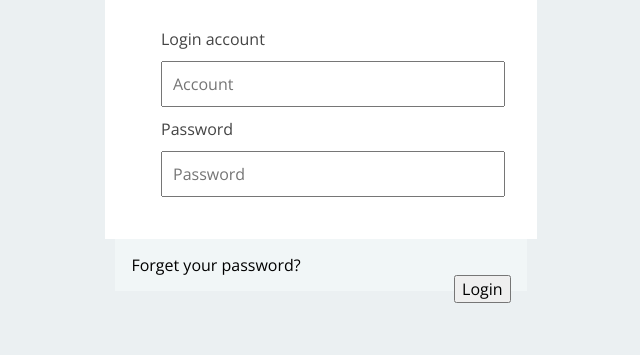
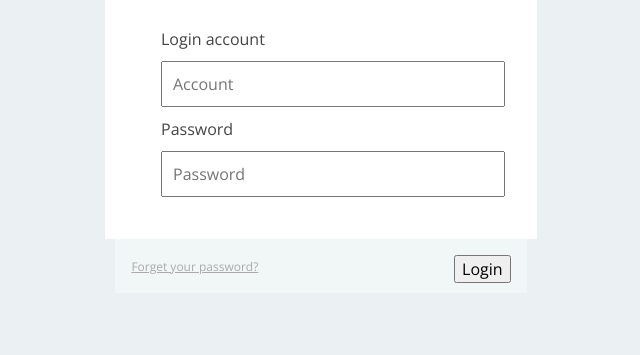
Before and after one commit to AndyUT101/myproject, a Django app: page /user/ in a window 1280 px wide. Shown: the part 115-470 px from the top of the page, without its empty margins (319-959 px from the left). Run offline with Django 3.2, Linux system fonts and the light colour scheme; some libraries are stand-ins or nearby versions.

Commit message:
design update

```diff
--- a/templates/login.html
+++ b/templates/login.html
@@ -20,7 +20,7 @@
 	</div>
 </div>
 <div class="login_submitfield">
-<div class="forget">Forget your password?</div>
+<a href="#" class="forget">Forget your password?</a>
 <button type="submit" class="btn btn-default floatright" value='login'>Login</button>
 </div>
 </form>
```
